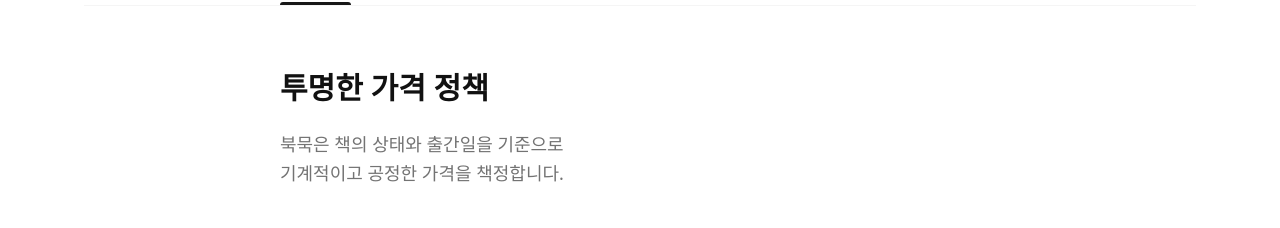
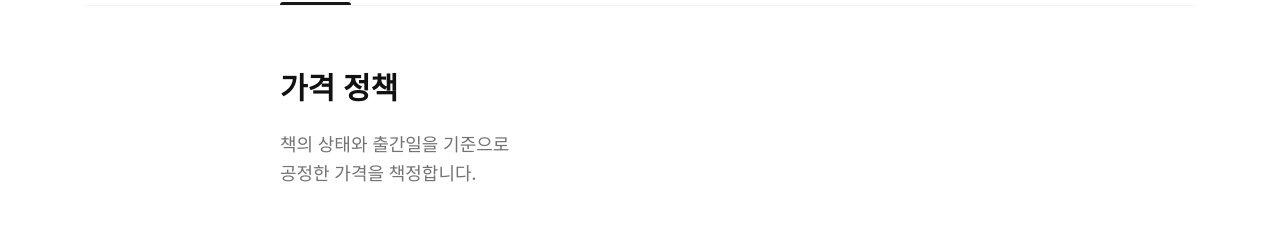
Before and after one commit to cksqls314314-beep/BookMook, a Next.js app: page /guide in a window 1280 px wide. Both pictures are taken after a click on the button "가격 정책". Shown: the part 536-764 px from the top of the page. Built offline with nearby package versions, Linux system fonts and the light colour scheme; no server answers.

Commit message:
“수정8”

```diff
--- a/app/guide/page.tsx
+++ b/app/guide/page.tsx
@@ -7,7 +7,7 @@
 import { Ticket, ArrowRight, Check, Info, RefreshCw } from "lucide-react";
 
 export default function GuidePage() {
-  const [activeTab, setActiveTab] = useState<'policy' | 'pass'>('pass'); // 기본 탭을 '북묵 패스'로 변경
+  const [activeTab, setActiveTab] = useState<'policy' | 'pass'>('pass');
 
   return (
     <main className="bg-white min-h-screen pb-24">
@@ -75,10 +75,10 @@
 
       {/* 섹션 A: 판매가 정책 */}
       <div>
-        <h2 className="text-3xl font-bold mb-6">투명한 가격 정책</h2>
+        <h2 className="text-3xl font-bold mb-6">가격 정책</h2>
         <p className="text-neutral-500 text-lg mb-10 leading-relaxed break-keep">
-          북묵은 책의 상태와 출간일을 기준으로<br/>
-          기계적이고 공정한 가격을 책정합니다.
+          책의 상태와 출간일을 기준으로<br/>
+          공정한 가격을 책정합니다.
         </p>
 
         <div className="grid gap-4">
@@ -186,7 +186,7 @@
         </p>
       </div>
 
-      {/* ⭐ 실제 책 예시 카드 (다크 모드) - 실제 데이터 적용 */}
+      {/* ⭐ 실제 책 예시 카드 (다크 모드) */}
       <div className="relative overflow-hidden rounded-[32px] bg-[#1a1c1a] text-white shadow-2xl">
         {/* 배경 데코 */}
         <div className="absolute top-0 right-0 h-80 w-80 translate-x-1/4 -translate-y-1/4 rounded-full bg-emerald-600/20 blur-[80px]" />
@@ -195,17 +195,17 @@
           <div className="text-sm font-medium text-white/50 mb-6">실제 적용 예시</div>
 
           <div className="flex flex-col md:flex-row gap-8 items-center md:items-start">
-            {/* 책 썸네일 */}
+            {/* 책 썸네일 - 보내주신 네이버 URL 적용 */}
             <div className="relative w-32 md:w-40 aspect-[1/1.5] rounded-lg overflow-hidden shadow-lg flex-none bg-neutral-800 border border-white/10">
                <Image
-                 src="https://image.aladin.co.kr/product/34672/22/cover500/k302933346_2.jpg"
+                 src="https://shopping-phinf.pstatic.net/main_5650400/56504009578.20250830091352.jpg"
                  alt="시대예보 표지"
                  fill
                  className="object-cover"
                />
             </div>
 
-            {/* 가격 정보 (테이블 데이터 기반) */}
+            {/* 가격 정보 */}
             <div className="flex-1 w-full space-y-5">
               <div>
                 <h3 className="text-xl font-bold leading-tight">시대예보: 경량문명의 탄생</h3>
@@ -219,7 +219,6 @@
                 </div>
                 <div className="flex justify-between items-center">
                   <span className="text-white/70">일반 회원 구매가</span>
-                  {/* 실제 판매가 반영 */}
                   <span className="text-lg font-medium">17,200원</span>
                 </div>
 
@@ -237,7 +236,7 @@
                   </div>
                 </div>
                 <p className="text-right text-xs text-emerald-400/60">
-                  (매입가 7,900원 + 패스료 20%)
+                  (매입가 7,900원 + 패스료 2,000원)
                 </p>
               </div>
             </div>
```
